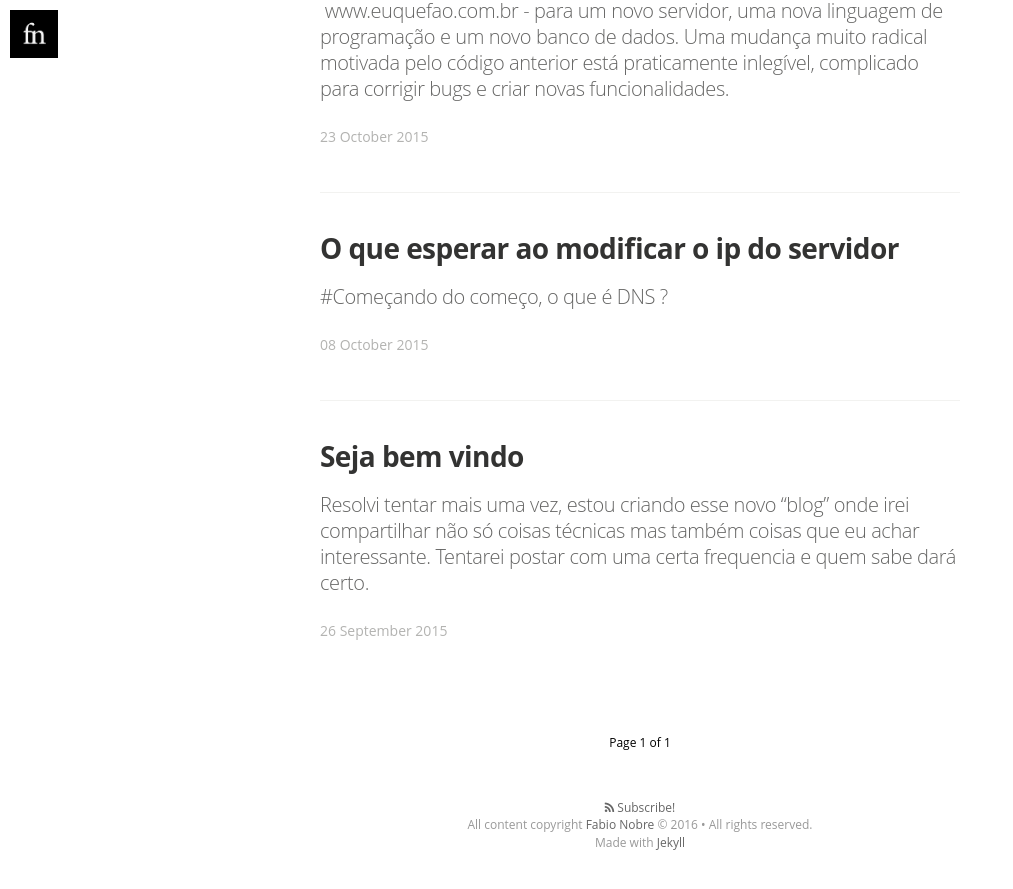
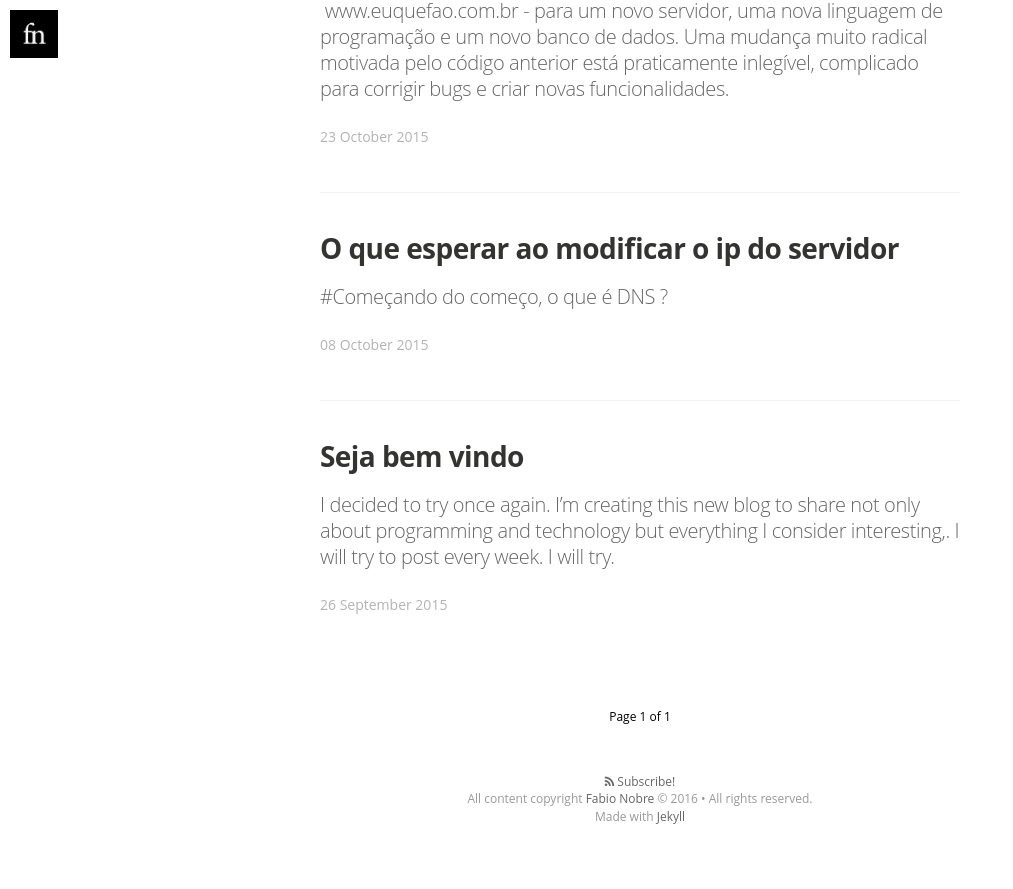
Before and after one commit to fabionobre/fabionobre.github.io, a Jekyll site: the page built from index.html, in a window 1280 px wide and 900 px high, scrolled down 1406 px. Shown: the top 889 px of the window, without its empty margins (0-1013 px from the left). Built offline with Jekyll 4.4.1, drawn with Linux system fonts in a browser that asks for light colours; nearby versions of some CDN libraries; some web fonts are replaced; Markdown is read by kramdown in place of the engine named in the settings; the list of posts is cut into pages by our own code.

Commit message:
Translate to english

```diff
--- a/_posts/2015-09-24-post_de_teste.md
+++ b/_posts/2015-09-24-post_de_teste.md
@@ -5,12 +5,12 @@ date:   2015-09-26 10:46:00
 categories: ideias
 image: /assets/photos/ideias.jpg
 ---
-Resolvi tentar mais uma vez, estou criando esse novo "blog" onde irei compartilhar não só coisas técnicas mas também coisas que eu achar interessante. Tentarei postar com uma certa frequencia e quem sabe dará certo.
+I decided to try once again. I'm creating this new blog to share not only about programming and technology but everything I consider interesting,. I will try to post every week. I will try.
 
-Por que resolvi tentar de novo ?
+Why I decided to start it again?
 
-- Primeiro, sempre quis ter um espaço para compartilhar conhecimento e idéias.
-- Segundo, descobri uma nova ferramenta de CMS o Jekyll, que para mim caiu como uma luva. Facilitando e muito a manutenção e criação do conteúdo.
-- Terceiro, estou nesse exato momento subindo um novo serviço na web o que poderá quem sabe se tornar uma empresa. E gostaria de compartilhar um pouco os desafios, sucesso e fracasso dessa caminhada.
+­- First, I have always liked to share any kind of knowledge and good ideas.
+­- Second, I discovered another CMS tool called Jekyll. Jekyll was created in Ruby and Github supports it in its page. So, it is too easy to manage and create content.
+­- Third, I'm deploying in this exact moment a new service created by me, and I think it is good to share with you the goodies and the badies that will happened with this project. It is a way to motivate me.
 
-Sejam todos bem vindos !
+Welcome.
```
